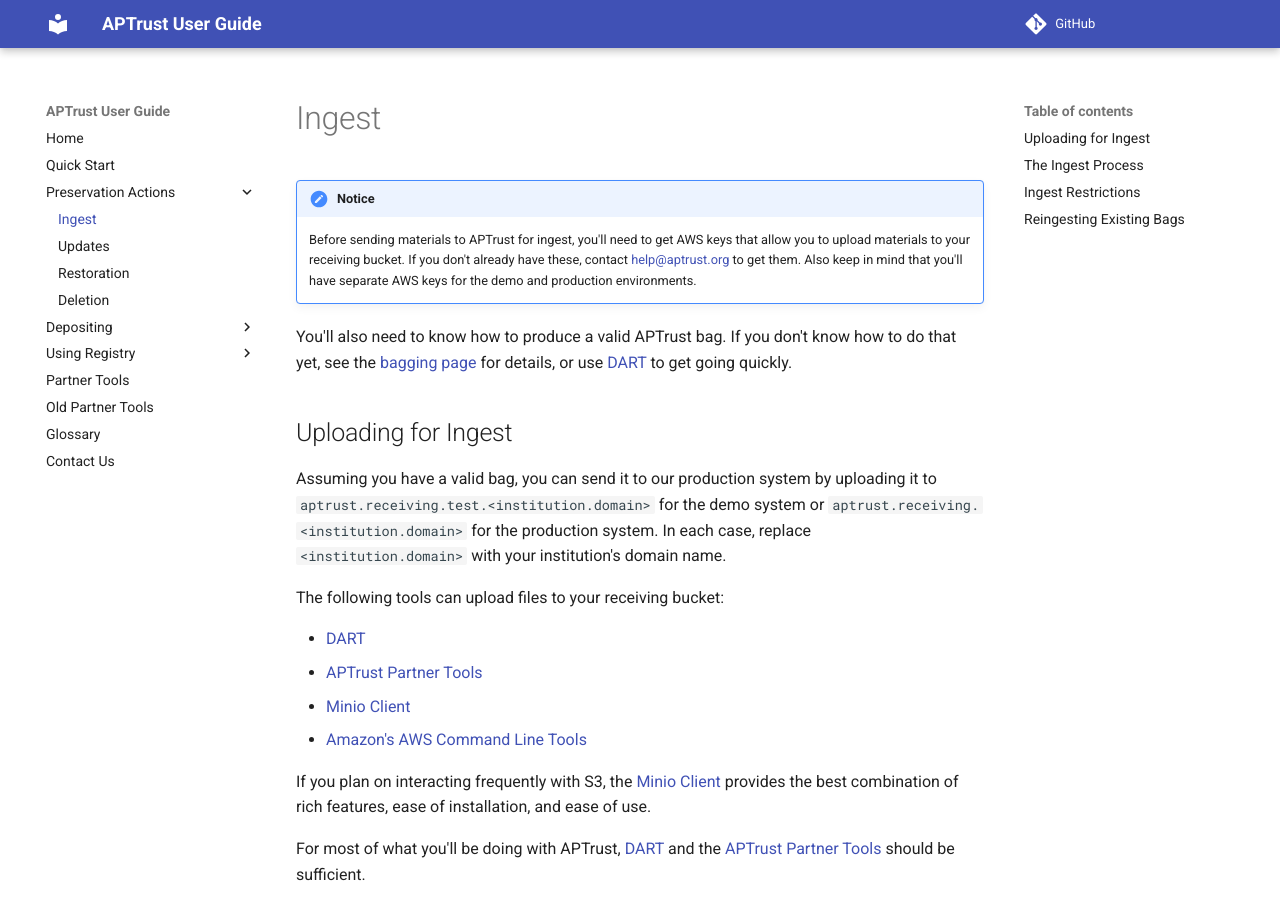
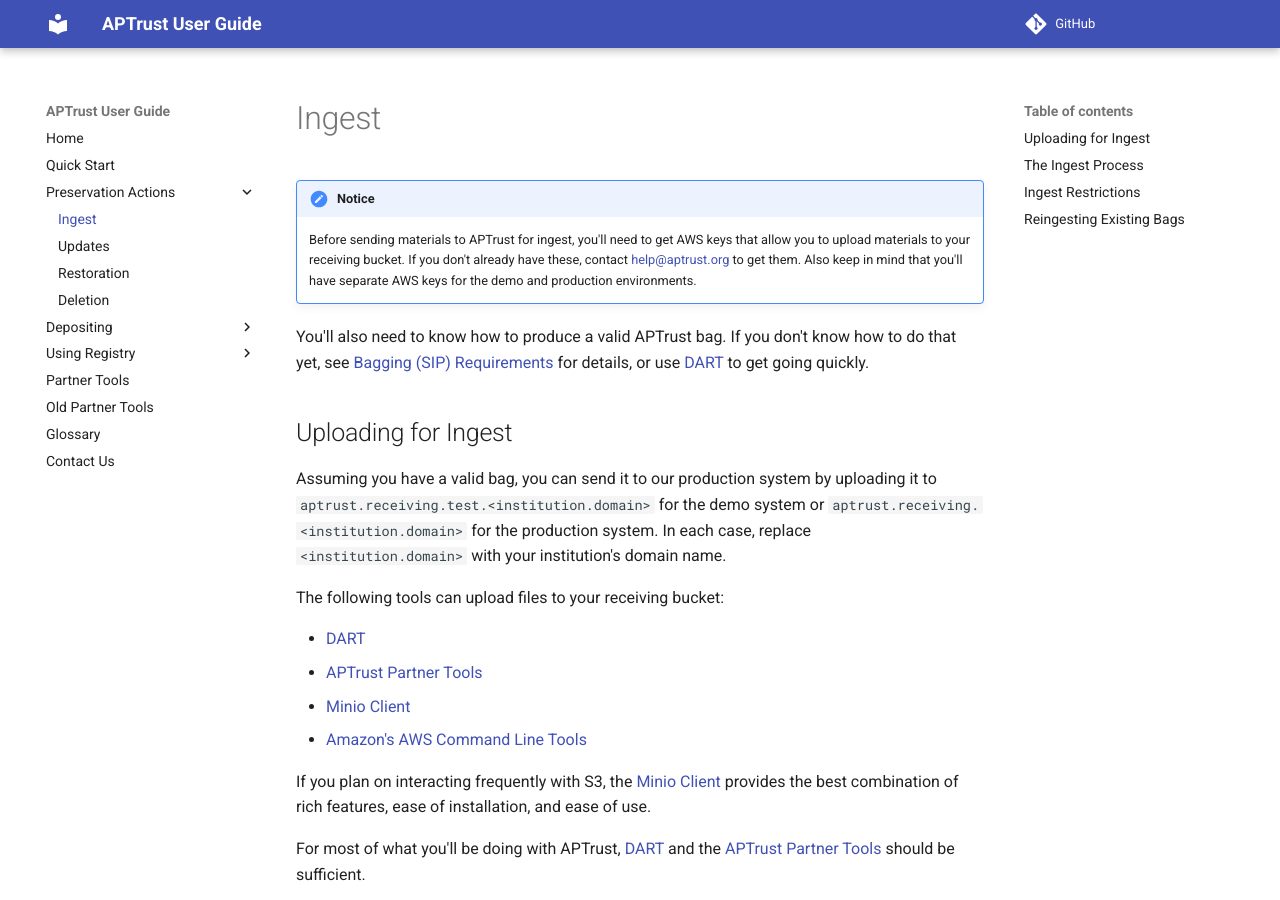
Before and after one commit to APTrust/userguide, an MkDocs documentation site: the page built from docs/preservation/ingest.md, in a window 1280 px wide and 900 px high. Built offline with MkDocs 1.6.1 and Material for MkDocs 9.7.7, drawn with Linux system fonts in a browser that asks for light colours; comment, search, counter and statistics services are not loaded; some of the changed text lies outside the part shown.

Commit message:
Update links to point to depositing paths instead of bagging paths

```diff
--- a/docs/preservation/ingest.md
+++ b/docs/preservation/ingest.md
@@ -3,7 +3,7 @@
 !!! notice AWS Credentials required
 	Before sending materials to APTrust for ingest, you'll need to get AWS keys that allow you to upload materials to your receiving bucket. If you don't already have these, contact help@aptrust.org to get them. Also keep in mind that you'll have separate AWS keys for the demo and production environments.
 
-You'll also need to know how to produce a valid APTrust bag. If you don't know how to do that yet, see the [bagging page](../bagging/index.md) for details, or use [DART](https://aptrust.github.io/dart-docs/users/getting_started/) to get going quickly.
+You'll also need to know how to produce a valid APTrust bag. If you don't know how to do that yet, see [Bagging (SIP) Requirements](../depositing/index.md) for details, or use [DART](https://aptrust.github.io/dart-docs/users/getting_started/) to get going quickly.
 
 ## Uploading for Ingest
 
@@ -45,7 +45,7 @@
 * Maximum bag size on our demo system is 5 GB
 * Maximum bag size on our production system is 5 TB
 
-You can get around the 5TB bag size limit by using bag groups and the Bag-Group-Identifier tag. See the [bagging page](../bagging/index.md) for more info.
+You can get around the 5TB bag size limit by using bag groups and the Bag-Group-Identifier tag. See the [Bagging (SIP) Requirements](../depositing/index.md) for more info.
 
 ## Reingesting Existing Bags
 
--- a/mkdocs.yml
+++ b/mkdocs.yml
@@ -55,5 +55,4 @@
       redirect_maps:
         'bagging/index.md': 'depositing/index.md'
         'bagging/tools.md': 'depositing/tools.md'
-        'depositing/tools.md': 'bagging/tools.md'
         #'some_file.md': 'http://external.url.com/foobar'
```
Also changed, not shown: docs/quick_start.md (+1 -1 lines), docs/registry/events.md (+3 -3 lines).
